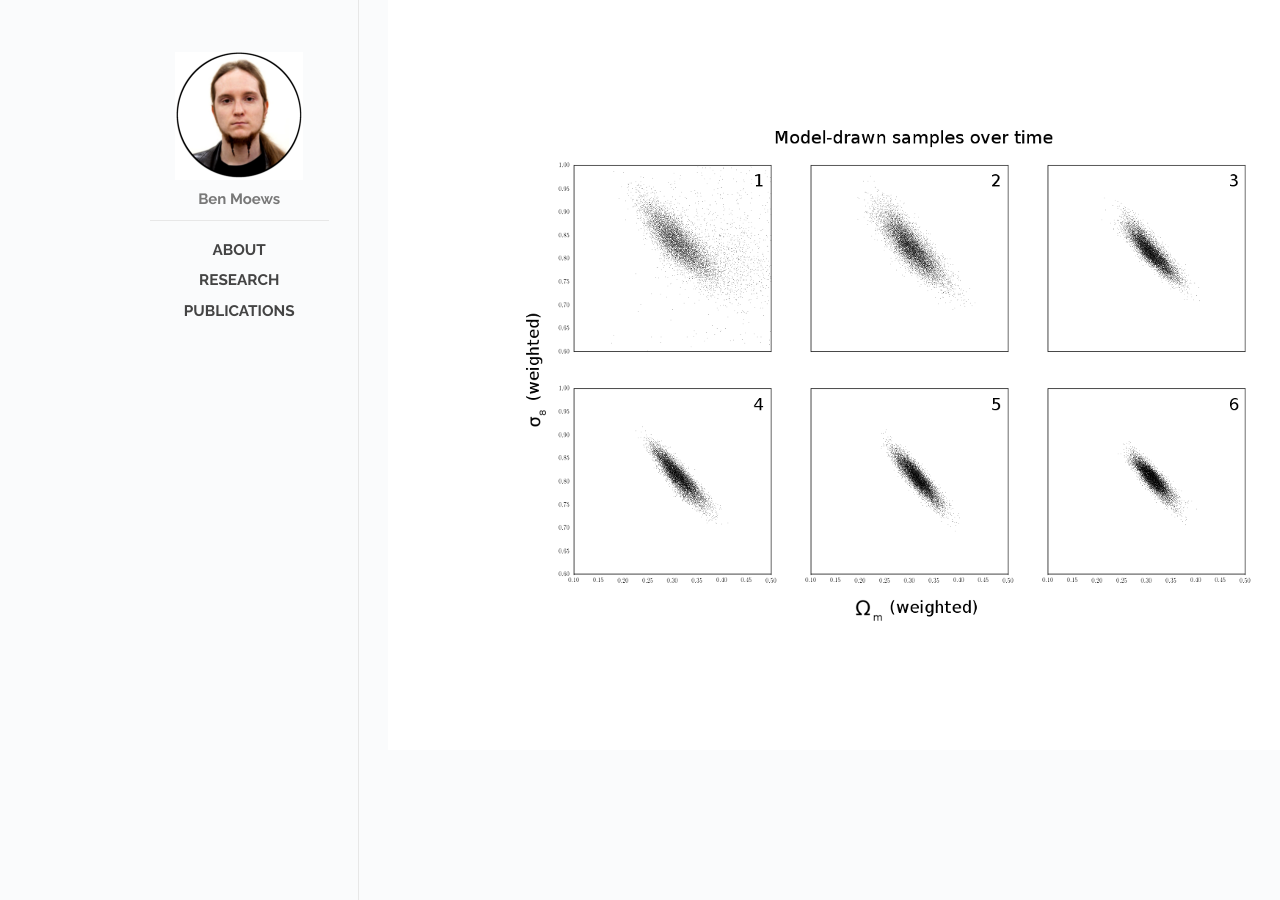
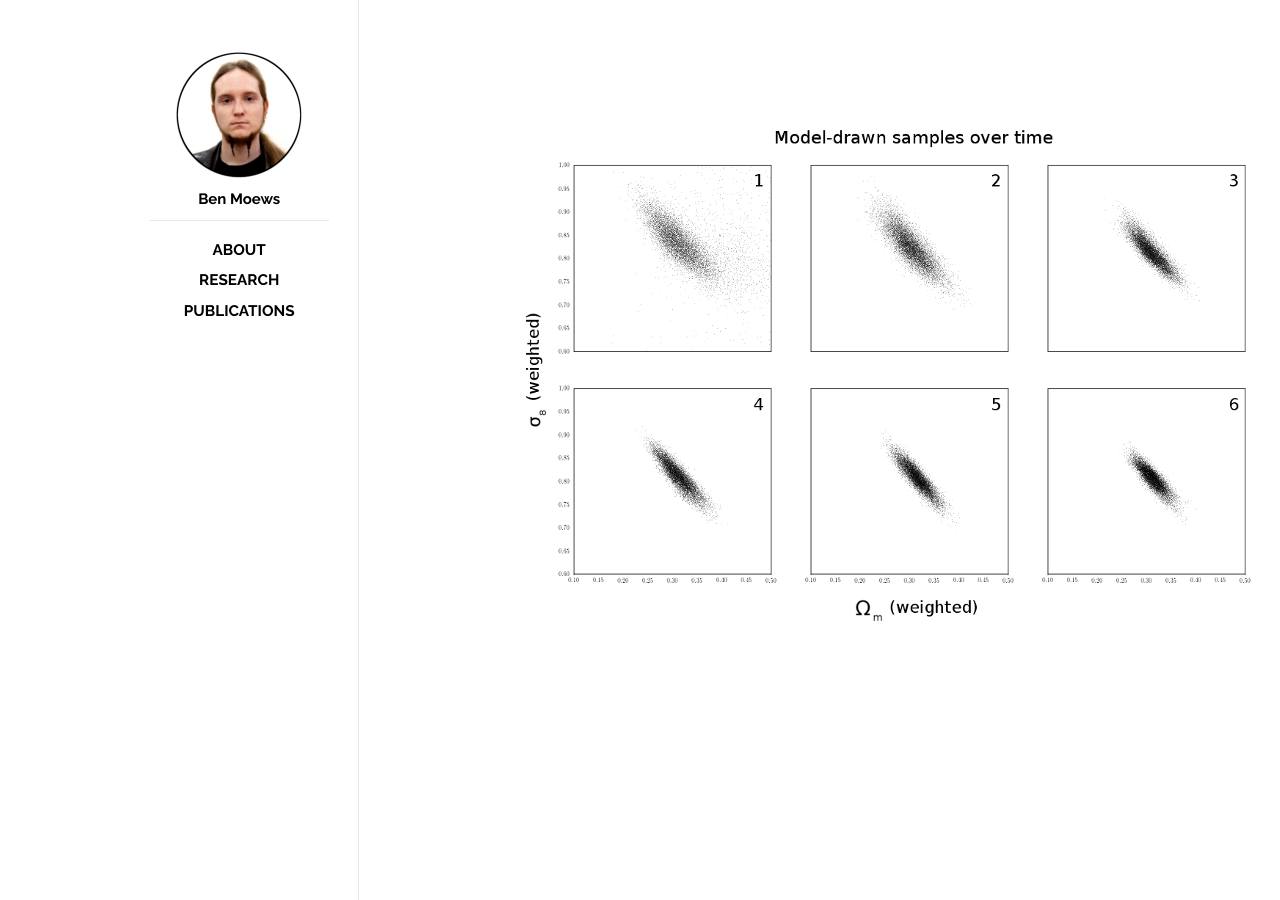
Before and after one commit to moews/moews.github.io, a Jekyll site: the page built from index.html, in a window 1280 px wide. Built offline with Jekyll 4.4.1, drawn with Linux system fonts in a browser that asks for light colours.

Commit message:
Update main.css

```diff
--- a/css/main.css
+++ b/css/main.css
@@ -16,8 +16,8 @@ html, body {
 }
 
 body {
-  color: #4a4a4a;
-  background-color: #fafbfc;
+  color: #000000;
+  background-color: #ffffff;
   font-family: 'Raleway', Arial, sans-serif;
   font-weight: 400;
   font-size: 0.85em;
@@ -53,7 +53,7 @@ a:hover {
 }
 
 .posts a {
-  color: #444;
+  color: #000000;
 }
 
 .posts a:hover {
@@ -83,14 +83,14 @@ a:hover {
 
 .title {
   display: inline-block;
-  color: #787878;
+  color: #000000;
   text-align: center;
   line-height: 25px;
 }
 
 .tagline {
   width: 100%;
-  color: #787878;
+  color: #000000;
   font-weight: 600;
   text-align: center;
   margin-top: 0.5em;
@@ -126,7 +126,7 @@ a:hover {
   margin-bottom: 2em;
   text-transform: uppercase;
   font-weight: 600;
-  color: #787878;
+  color: #000000;
 }
 
 #cover-photo-container,
@@ -139,7 +139,7 @@ a:hover {
 }
 
 #title {
-  color: #787878;
+  color: #000000;
   margin-bottom: 0.35em;
   font-size: 3em;
   line-height: 40px;
@@ -198,7 +198,8 @@ a:hover {
 
 /* terminal */
 .post pre.terminal {
-  border: 1px solid #000;
+  border: 1px solid #
+    ;
   background-color: #333;
   color: #FFF;
 }
@@ -247,7 +248,7 @@ a:hover {
 .post-title {
   font-weight: 600;
   font-size: 1.25em;
-  color: #787878;
+  color: #000000;
   text-transform: uppercase;
 }
 
```
